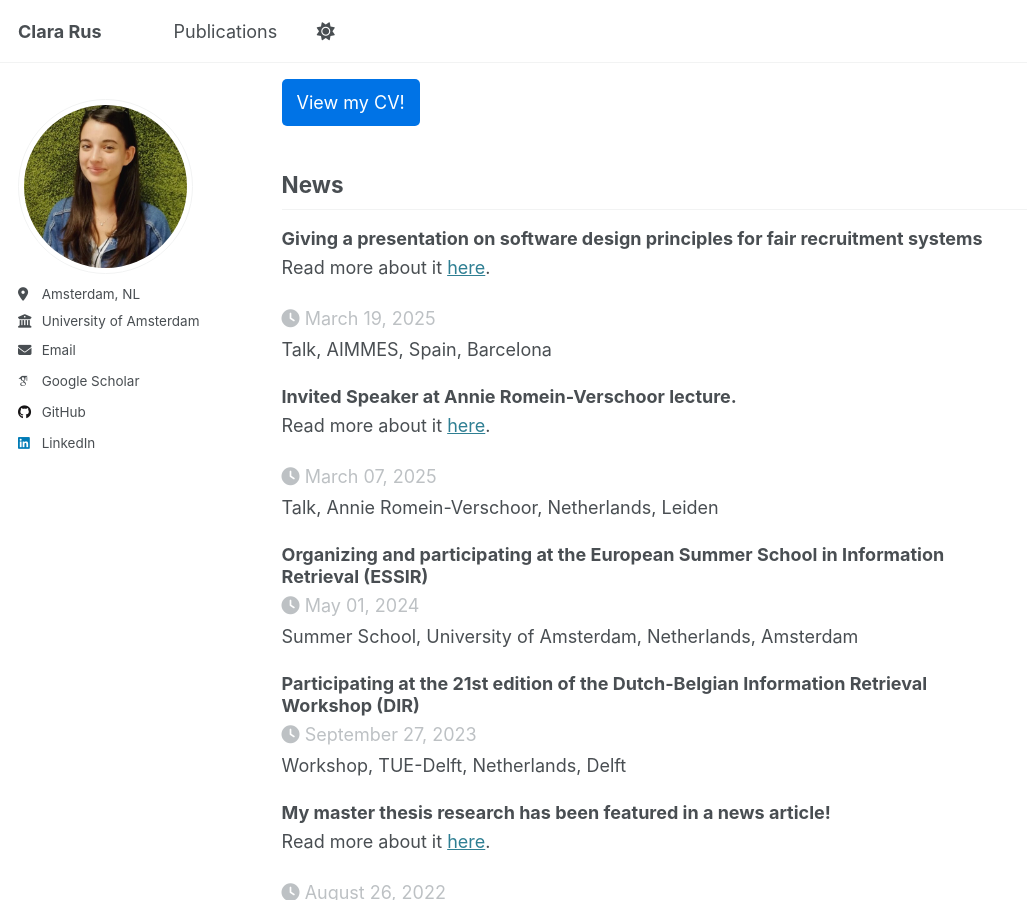
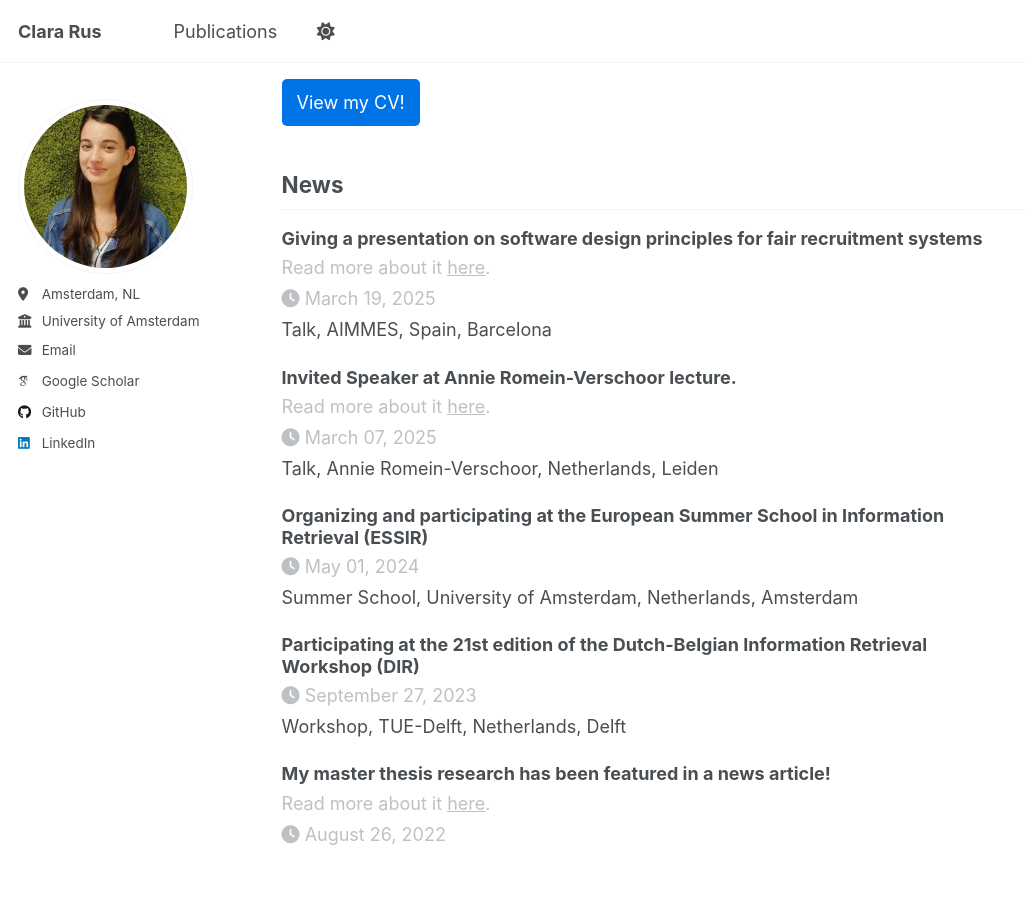
Before and after one commit to ClaraRus/ClaraRus.github.io, a Jekyll site: the page built from _pages/clara.html, in a window 1280 px wide and 900 px high, scrolled down 326 px. Shown: the whole window, without its empty margins (0-1027 px from the left). Built offline with Jekyll 4.4.1, drawn with Linux system fonts in a browser that asks for light colours; some web fonts are replaced.

Commit message:
update news

```diff
--- a/_includes/archive-single-talk.html
+++ b/_includes/archive-single-talk.html
@@ -33,7 +33,7 @@
       {% endif %}
     </h3>
     {% if post.description %}
-      <p> {{ post.description }} </p>
+      <p class="page__meta"> {{ post.description }} </p>
     {% endif %}
     {% if post.read_time %}
       <p class="page__meta"><i class="fa fa-clock" aria-hidden="true"></i> {% include read-time.html %}</p>
```
